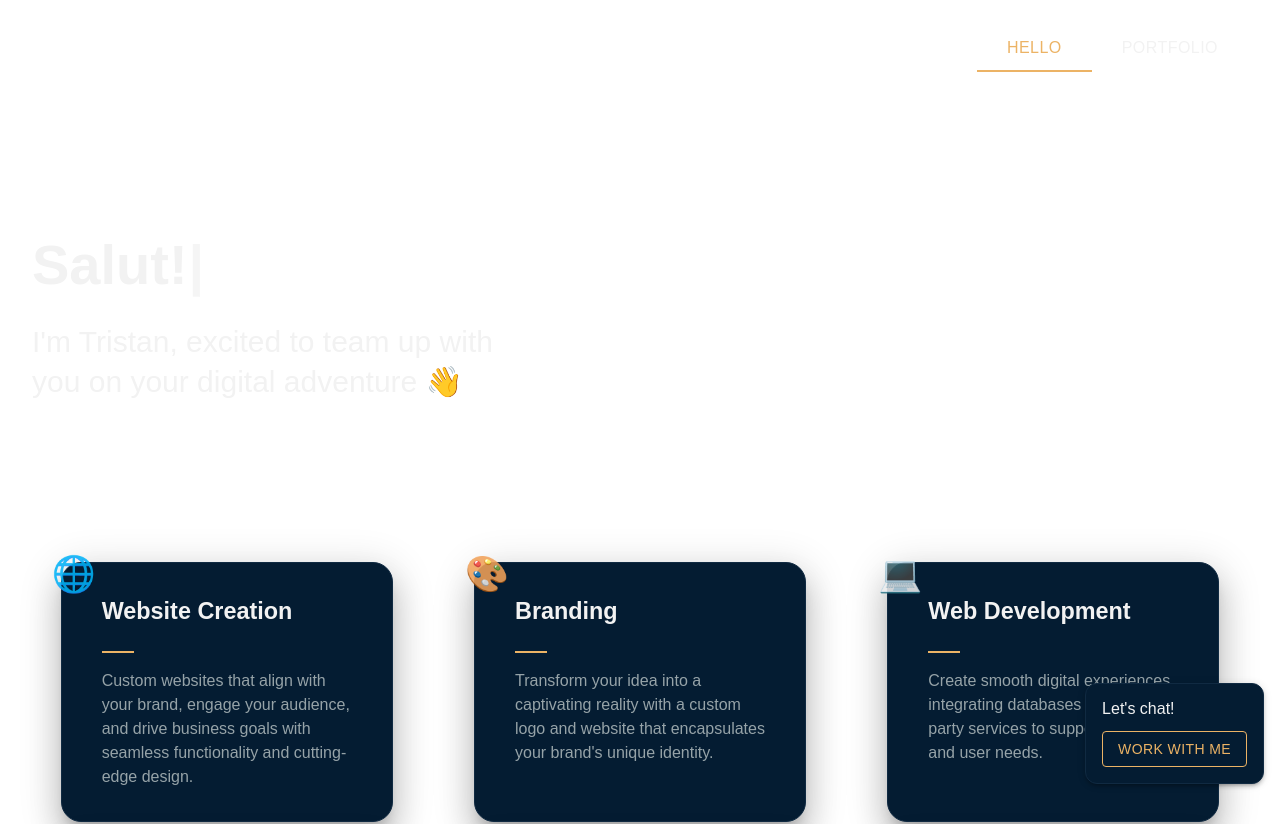
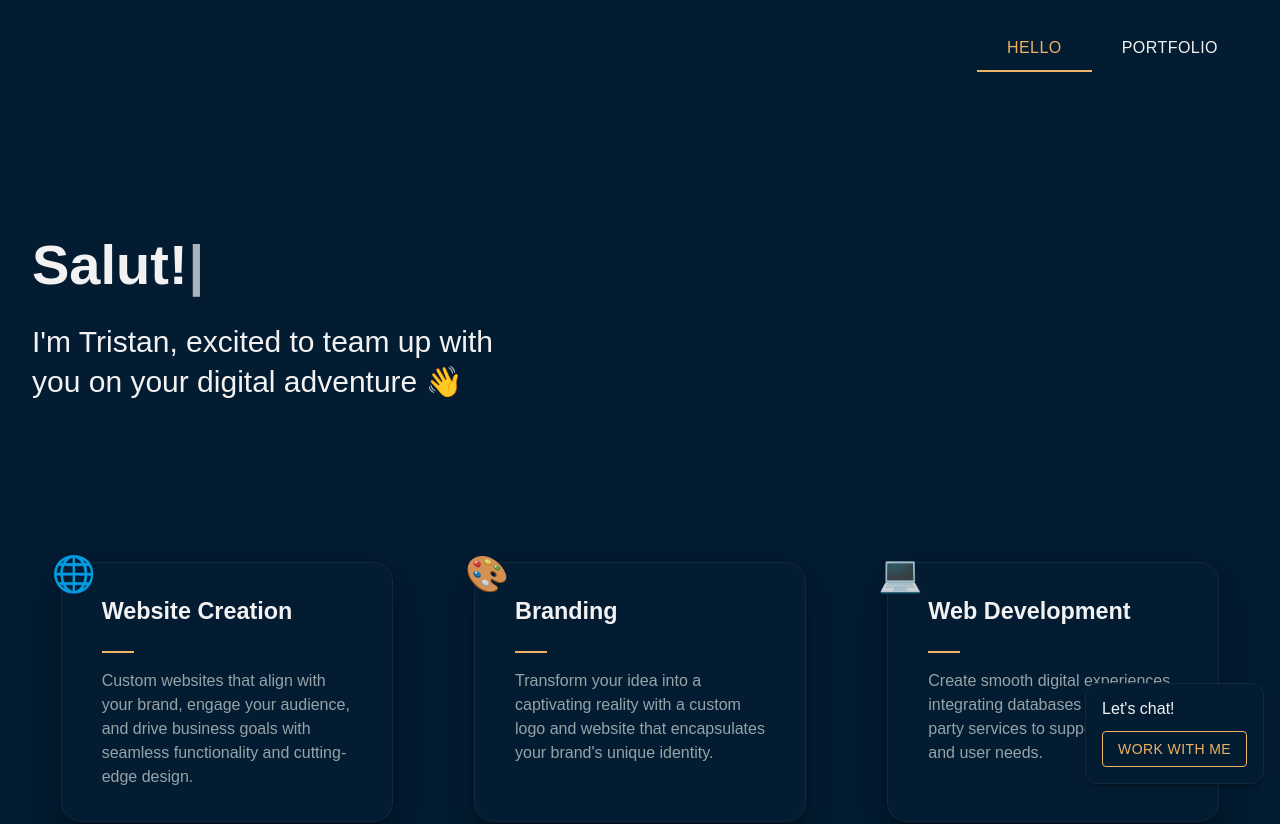
Before and after one commit to tristanp1407/tristanplet.com, a React (Create React App) app: page / in a window 1280 px wide. Shown: the top 824 px of the page. Built offline with nearby package versions, Linux system fonts and the light colour scheme.

Commit message:
Remove quotes on bg colour

```diff
--- a/src/themes.js
+++ b/src/themes.js
@@ -29,11 +29,11 @@ const GlobalStyles = createGlobalStyle`
 }
 
 html {
-     background-color: "#041C32";
+     background-color: #041C32;
 }
 
 body {
-   background-color: "#041C32";
+   background-color: #041C32;
 ;
     @import url('https://fonts.googleapis.com/css2?family=Rubik:wght@300;600&display=swap');
     font-family: 'Rubik', sans-serif !important;
```
